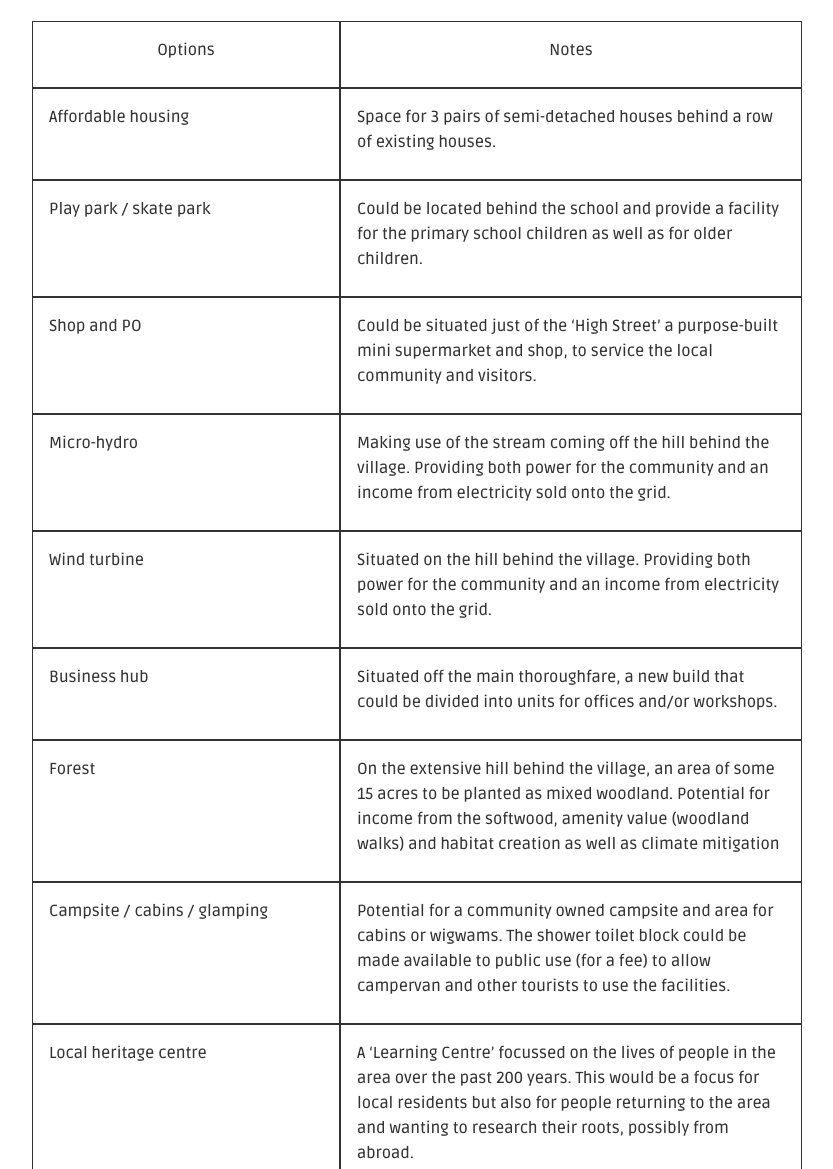
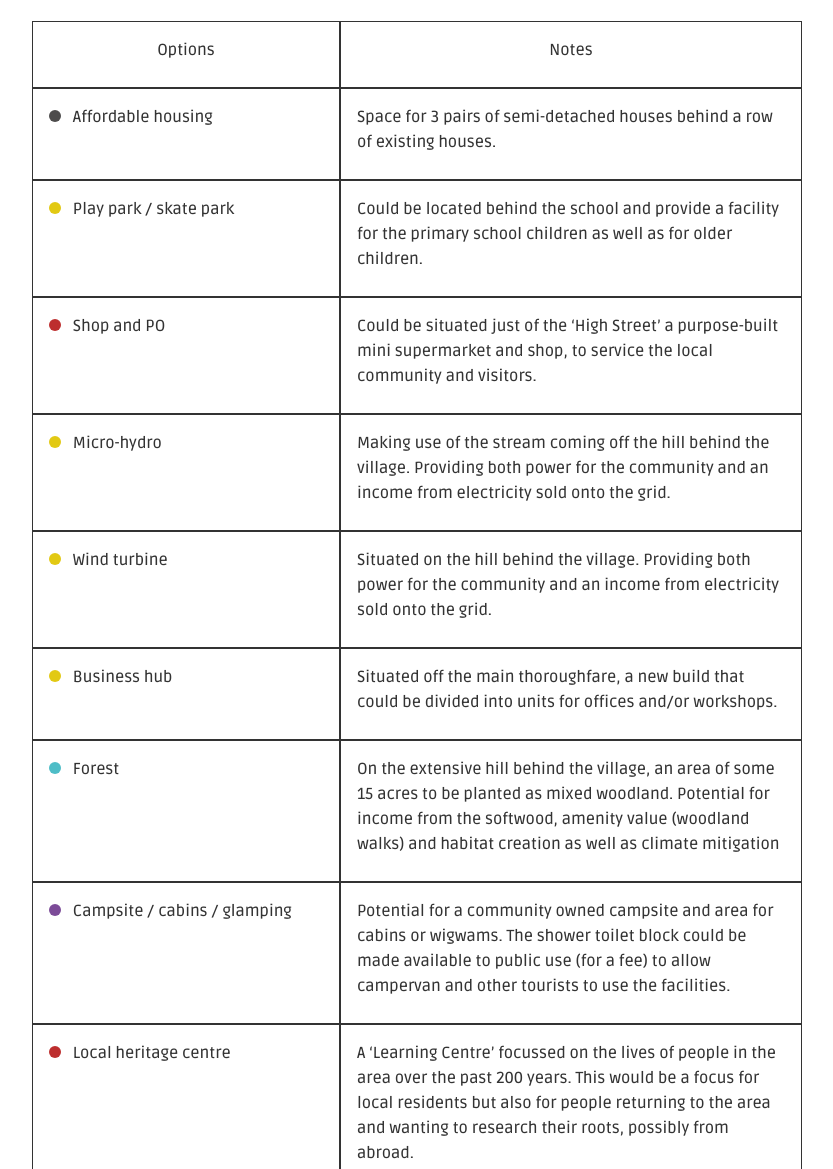
Before and after one commit to matesphere/buy-out, a Gatsby site: page /potential-glenclas in a window 1280 px wide. Shown: the part 878-2047 px from the top of the page, without its empty margins (23-856 px from the left). Built offline with nearby package versions, Linux system fonts and the light colour scheme; Gatsby itself is replaced by a stand-in of ours.

Commit message:
Add markers for map

```diff
--- a/src/pages/potential-glenclas.js
+++ b/src/pages/potential-glenclas.js
@@ -52,8 +52,8 @@ const IntroPage = () => {
                               <span className="info-icon">
                                 <InfoPick />
                                  <div className="info-icon-show info-icon-show-c">
-                                   <p className="sm-type-amp">Shop and Post Office.</p>
-                                   <p className="sm-type-amp">Heritage Centre.</p>
+                                   <p className="sm-type-amp"><span className="reddot"></span> Shop and Post Office.</p>
+                                   <p className="sm-type-amp"><span className="reddot"></span> Heritage Centre.</p>
                                  </div>
                               </span>
                             </div>
@@ -61,7 +61,7 @@ const IntroPage = () => {
                                <span className="info-icon">
                                 <InfoPick />
                                  <div className="info-icon-show info-icon-show-c">
-                                   <p className="sm-type-amp">Affordable Housing area.</p>
+                                   <p className="sm-type-amp"><span className="greydot"></span> Affordable Housing area.</p>
                                  </div>
                               </span>
                             </div>
@@ -69,8 +69,8 @@ const IntroPage = () => {
                                <span className="info-icon">
                                 <InfoPick />
                                  <div className="info-icon-show info-icon-show-r">
-                                   <p className="sm-type-amp">Campsite / Cabins.</p>
-                                   <p className="sm-type-amp">Market gardening.</p>
+                                   <p className="sm-type-amp"><span className="purpledot"></span> Campsite / Cabins.</p>
+                                   <p className="sm-type-amp"><span className="purpledot"></span> Market gardening.</p>
                                  </div>
                               </span>
                             </div>
@@ -78,8 +78,8 @@ const IntroPage = () => {
                               <span className="info-icon">
                                 <InfoPick />
                                  <div className="info-icon-show info-icon-show-c">
-                                   <p className="sm-type-amp">Play park / Skate park.</p>
-                                   <p className="sm-type-amp">Wind turbine.</p>
+                                   <p className="sm-type-amp"><span className="yellowdot"></span> Play park / Skate park.</p>
+                                   <p className="sm-type-amp"><span className="yellowdot"></span> Wind turbine.</p>
                                  </div>
                               </span>
                             </div>
@@ -87,7 +87,7 @@ const IntroPage = () => {
                               <span className="info-icon">
                                 <InfoPick />
                                  <div className="info-icon-show info-icon-show-c">
-                                   <p className="sm-type-amp">Business hub.</p>
+                                   <p className="sm-type-amp"><span className="yellowdot"></span> Business hub.</p>
 
                                  </div>
                               </span>
@@ -96,7 +96,7 @@ const IntroPage = () => {
                                <span className="info-icon">
                                 <InfoPick />
                                  <div className="info-icon-show info-icon-show-r">
-                                   <p className="sm-type-amp">Forest area.</p>
+                                   <p className="sm-type-amp"><span className="tealdot"></span> Forest area.</p>
                                  </div>
                               </span>
                             </div>
@@ -107,7 +107,7 @@ const IntroPage = () => {
                               <span className="info-icon">
                                 <InfoPick />
                                  <div className="info-icon-show info-icon-show-c">
-                                   <p className="sm-type-amp">Micro Hydro.</p>
+                                   <p className="sm-type-amp"><span className="yellowdot"></span> Micro Hydro.</p>
                                  </div>
                               </span>
                             </div>
@@ -131,7 +131,7 @@ const IntroPage = () => {
 
                           <div className="roww">
                               <div className="cell">
-                                  <p>Affordable housing</p>
+                                  <p><span className="greydot"></span> Affordable housing</p>
                               </div>
                               <div className="cell">
                                   <p>Space for 3 pairs of semi-detached houses behind a row of existing houses.</p>
@@ -140,7 +140,7 @@ const IntroPage = () => {
 
                           <div className="roww">
                               <div className="cell">
-                                  <p>Play park / skate park</p>
+                                  <p><span className="yellowdot"></span> Play park / skate park</p>
                               </div>
                               <div className="cell">
                                   <p>Could be located behind the school and provide a facility for the primary school children as well as for older children.</p>
@@ -149,7 +149,7 @@ const IntroPage = () => {
 
                           <div className="roww">
                               <div className="cell">
-                                  <p>Shop and PO</p>
+                                  <p><span className="reddot"></span> Shop and PO</p>
                               </div>
                               <div className="cell">
                                   <p>Could be situated just of the ‘High Street’ a purpose-built mini supermarket and shop, to service the local community and visitors.</p>
@@ -158,7 +158,7 @@ const IntroPage = () => {
 
                           <div className="roww">
                               <div className="cell">
-                                  <p>Micro-hydro</p>
+                                  <p><span className="yellowdot"></span> Micro-hydro</p>
                               </div>
                               <div className="cell">
                                   <p>Making use of the stream coming off the hill behind the village. Providing both power for the community and an income from electricity sold onto the grid.</p>
@@ -167,7 +167,7 @@ const IntroPage = () => {
 
                           <div className="roww">
                               <div className="cell">
-                                  <p>Wind turbine</p>
+                                  <p><span className="yellowdot"></span> Wind turbine</p>
                               </div>
                               <div className="cell">
                                   <p>Situated on the hill behind the village. Providing both power for the community and an income from electricity sold onto the grid.</p>
@@ -176,7 +176,7 @@ const IntroPage = () => {
 
                           <div className="roww">
                               <div className="cell">
-                                  <p>Business hub</p>
+                                  <p><span className="yellowdot"></span> Business hub</p>
                               </div>
                               <div className="cell">
                                   <p>Situated off the main thoroughfare, a new build that could be divided into units for offices and/or workshops.</p>
@@ -185,7 +185,7 @@ const IntroPage = () => {
 
                           <div className="roww">
                               <div className="cell">
-                                  <p>Forest</p>
+                                  <p><span className="tealdot"></span> Forest</p>
                               </div>
                               <div className="cell">
                                   <p>On the extensive hill behind the village, an area of some 15 acres to be planted as mixed woodland. Potential for income from the softwood, amenity value (woodland walks) and habitat creation as well as climate mitigation</p>
@@ -194,7 +194,7 @@ const IntroPage = () => {
 
                           <div className="roww">
                               <div className="cell">
-                                  <p>Campsite / cabins / glamping</p>
+                                  <p><span className="purpledot"></span> Campsite / cabins / glamping</p>
                               </div>
                               <div className="cell">
                                   <p>Potential for a community owned campsite and area for cabins or wigwams. The shower toilet block could be made available to public use (for a fee) to allow campervan and other tourists to use the facilities.
@@ -204,7 +204,7 @@ const IntroPage = () => {
 
                           <div className="roww">
                               <div className="cell">
-                                  <p>Local heritage centre</p>
+                                  <p><span className="reddot"></span> Local heritage centre</p>
                               </div>
                               <div className="cell">
                                   <p>A ‘Learning Centre’ focussed on the lives of people in the area over the past 200 years. This would be a focus for local residents but also for people returning to the area and wanting to research their roots, possibly from abroad.</p>
@@ -213,7 +213,7 @@ const IntroPage = () => {
 
                           <div className="roww">
                               <div className="cell">
-                                  <p>Market garden</p>
+                                  <p><span className="purpledot"></span> Market garden</p>
                               </div>
                               <div className="cell">
                                   <p>A commercial operation to grow year-round fruit and vegetables for the local community and for local businesses such as the Glenclas Hotel and Lodge.</p>
--- a/src/scss/_introduction.scss
+++ b/src/scss/_introduction.scss
@@ -177,3 +177,27 @@
     width: 60%;
   }
 }
+
+.reddot, .greydot, .yellowdot, .tealdot, .purpledot {
+  width: 12px;
+  height: 12px;
+  display: inline-block;
+  margin-right: $grid-unit;
+  border-radius: 10px;
+}
+
+.reddot {
+  background-color: #BD2E2E;
+}
+.greydot {
+  background-color: #4D4C4C;
+}
+.yellowdot {
+  background-color: #E2C913;
+}
+.tealdot {
+  background-color: #4EBDC7;
+}
+.purpledot {
+  background-color: #7C4B98;
+}
```
